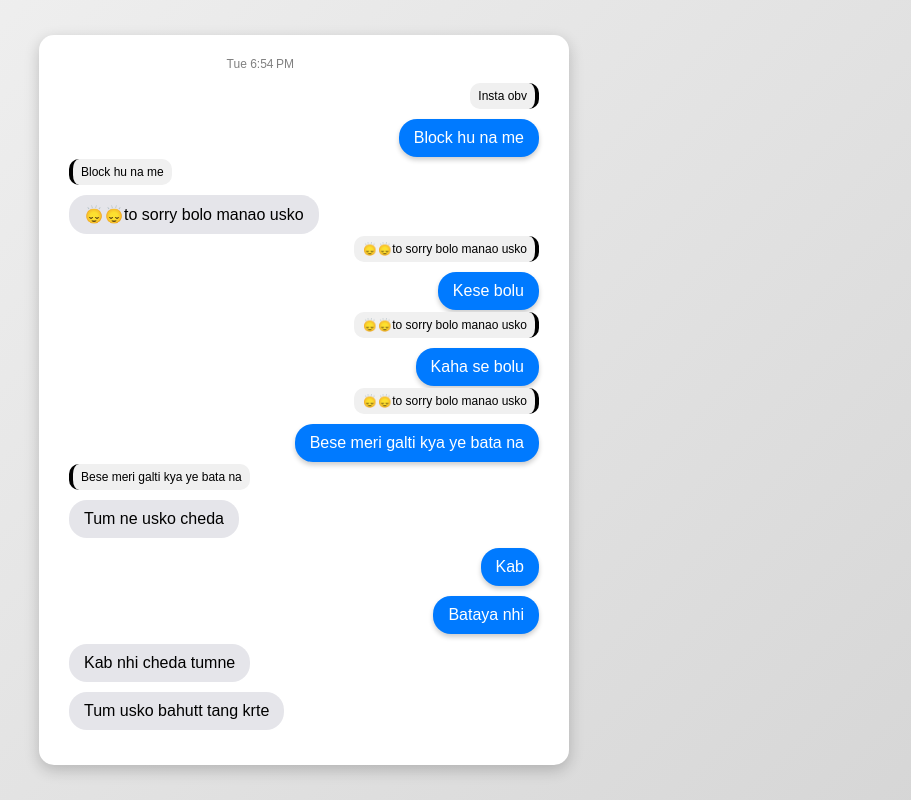
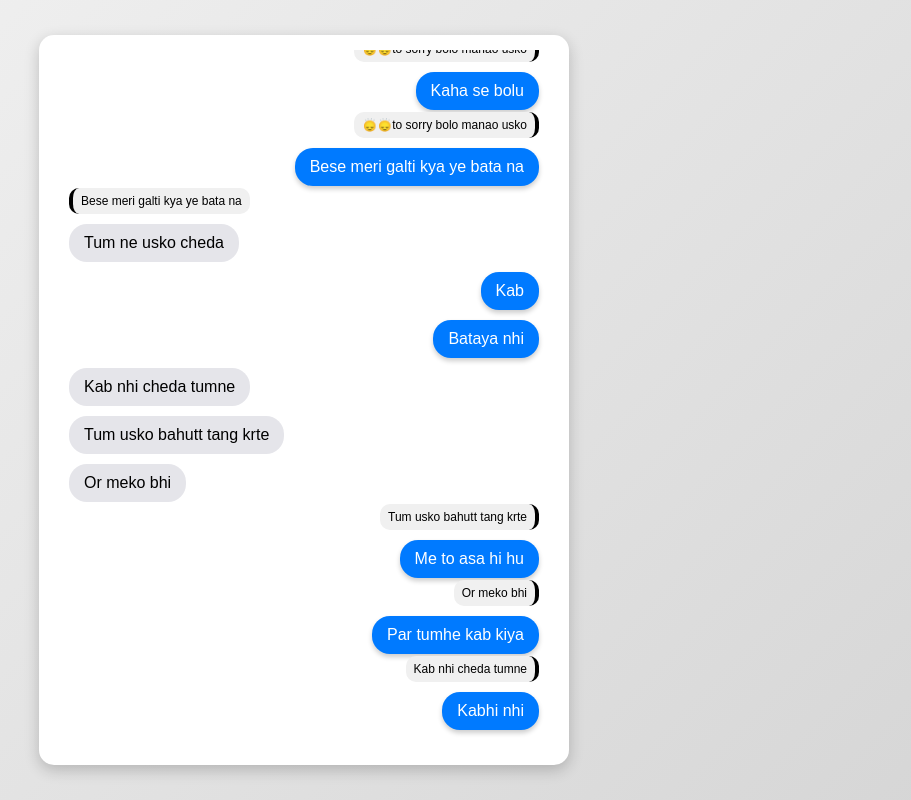
Before and after one commit to Arihant-130/hi, a plain HTML site: page index.html in a window 1280 px wide. Shown: the whole page, without its empty margins (336-1247 px from the left). Drawn offline with Linux system fonts and the light colour scheme.

Commit message:
Update index.html

```diff
--- a/index.html
+++ b/index.html
@@ -773,6 +773,16 @@
 
             <div class="message se">Kab nhi cheda tumne</div>
             <div class="message se">Tum usko bahutt tang krte</div>
+            <div class="message se">Or meko bhi</div>
+
+            <div class="message replyr">Tum usko bahutt tang krte</div>
+            <div class="message re">Me to asa hi hu</div>
+            <div class="message replyr">Or meko bhi</div>
+            <div class="message re">Par tumhe kab kiya</div>
+            <div class="message replyr">Kab nhi cheda tumne</div>
+            <div class="message re">Kabhi nhi</div>
+
+
 
         </div>
     </div>
```
